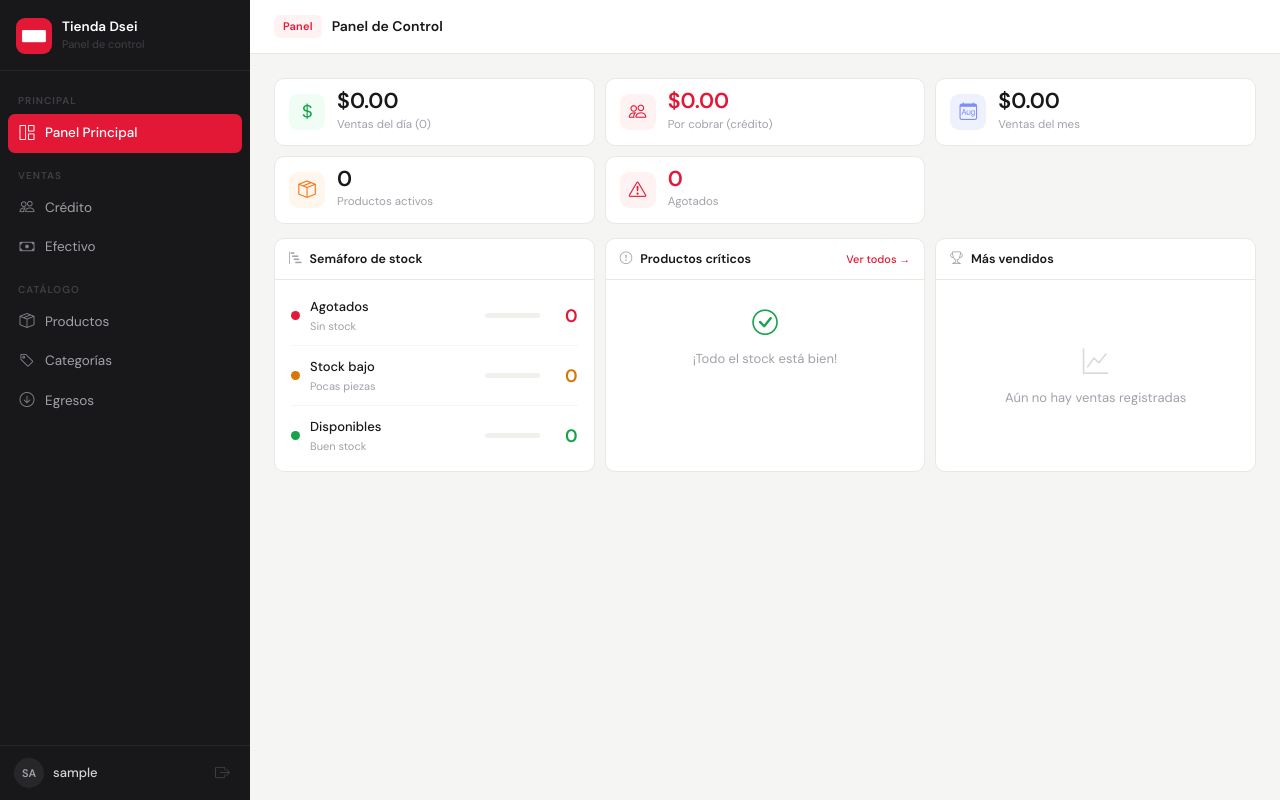
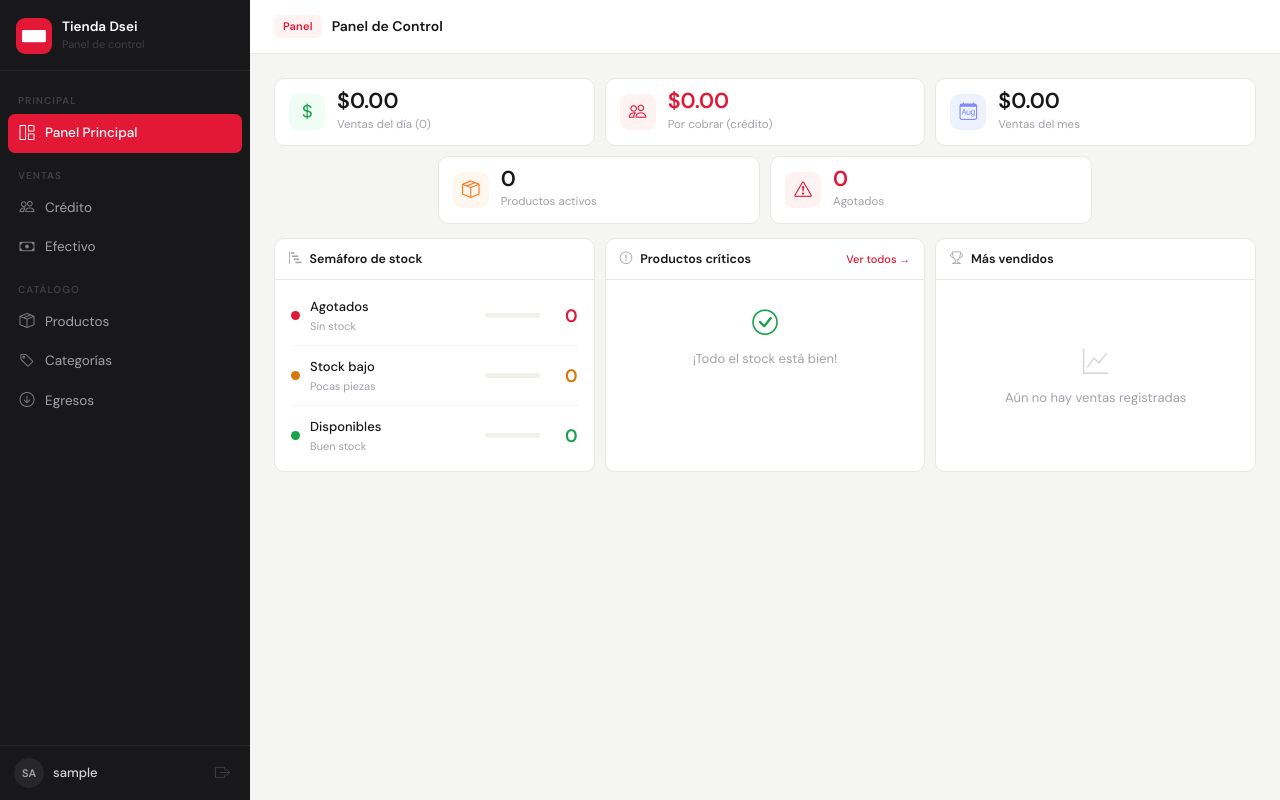
Before and after one commit to xlDeadman/tiendita, a Django app: page /dashboard/ in a window 1280 px wide. Run offline with Django 5.2, Linux system fonts and the light colour scheme; the visitor is signed in with stand-in values (Sample User, id 1); data that the repository does not hold is empty.

Commit message:
Dashboard fila 2 centrada

```diff
--- a/inventario/templates/inventario/dashboard.html
+++ b/inventario/templates/inventario/dashboard.html
@@ -18,8 +18,8 @@
     }
 
     .kpi-grid-2 {
-        display: grid;
-        grid-template-columns: repeat(3, 1fr);
+        display: flex;
+        justify-content: center;
         gap: 10px;
         margin-bottom: 14px;
     }
@@ -217,9 +217,9 @@
     </div>
 </div>
 
-<!-- Fila 2: Productos / Agotados -->
+<!-- Fila 2: Productos / Agotados centrados -->
 <div class="kpi-grid-2">
-    <div class="kpi-card">
+    <div class="kpi-card" style="width:calc(33.33% - 5px);">
         <div class="kpi-icon" style="background:#fff7ed; color:#f97316;">
             <i class="bi bi-box-seam"></i>
         </div>
@@ -229,7 +229,7 @@
         </div>
     </div>
 
-    <div class="kpi-card">
+    <div class="kpi-card" style="width:calc(33.33% - 5px);">
         <div class="kpi-icon" style="background:#fef2f2; color:#e31837;">
             <i class="bi bi-exclamation-triangle"></i>
         </div>
```
